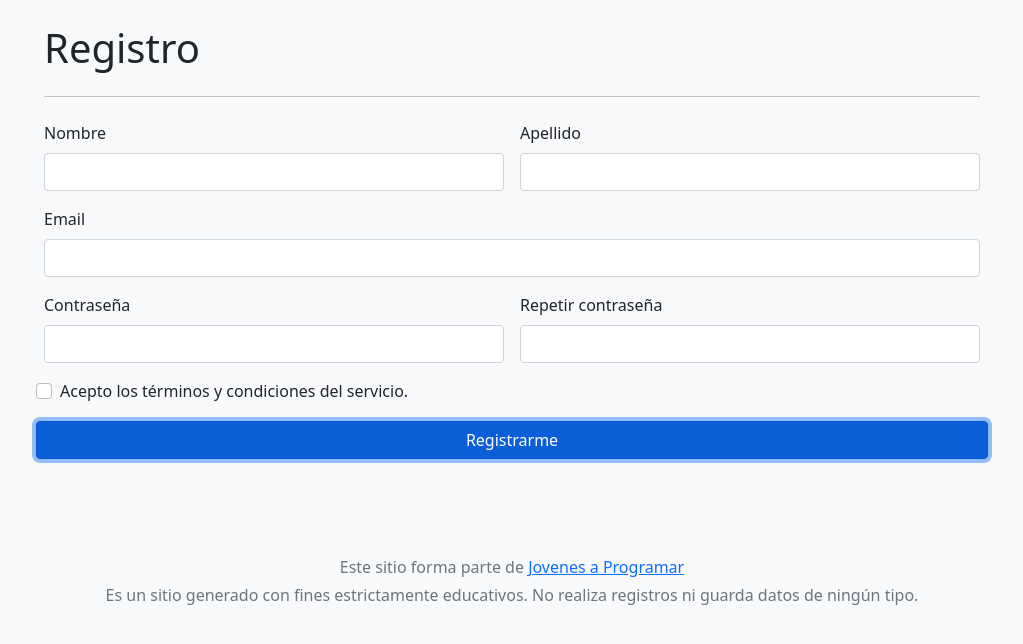
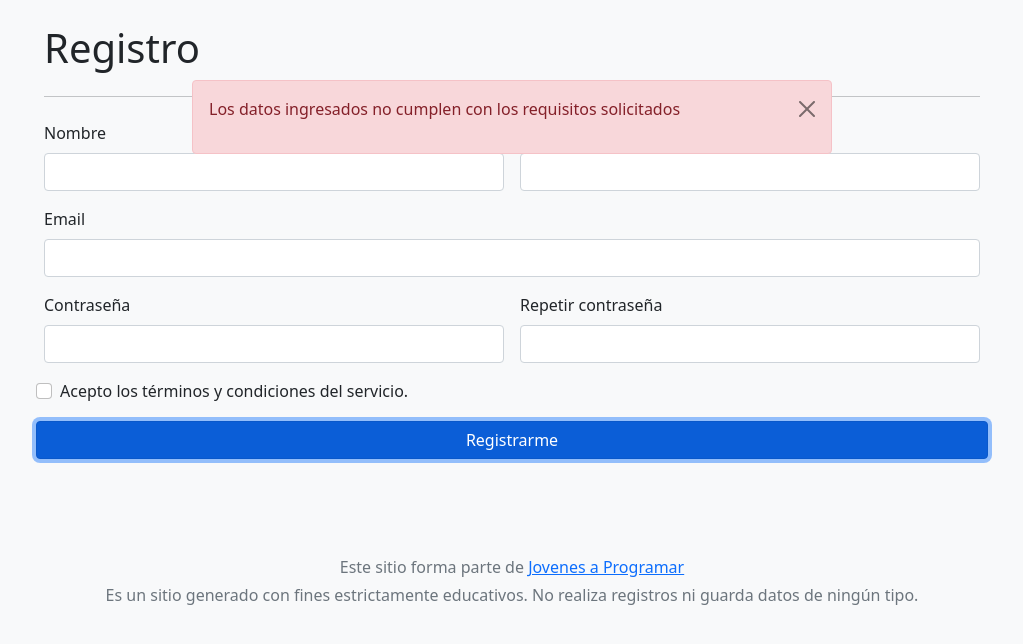
Before and after one commit to melprog/7.3.1.Taller, a plain HTML site: page index.html in a window 1280 px wide. Both pictures are taken after a click on the button "Registrarme". Shown: the whole page, without its empty margins (128-1151 px from the left). Drawn offline with Linux system fonts and the light colour scheme.

Commit message:
aceptar_tyc

```diff
--- a/js/validacion.js
+++ b/js/validacion.js
@@ -5,3 +5,22 @@ function showAlertSuccess() {
 function showAlertError() {
     document.getElementById("alert-danger").classList.add("show");
 }
+
+document.addEventListener('DOMContentLoaded', function() {
+    const regBtn = document.getElementById('regBtn');
+    const checkbox = document.getElementById('terminos');
+    const alertSuccess = document.getElementById('alert-success');
+    const alertDanger = document.getElementById('alert-danger');
+
+    regBtn.addEventListener('click', function() {
+      if (!checkbox.checked) {
+
+        alertDanger.classList.add('show');
+        alertSuccess.classList.remove('show');
+      } else {
+
+        alertSuccess.classList.add('show');
+        alertDanger.classList.remove('show');
+      }
+    });
+  });
```
Also changed, not shown: index.html (+1 -0 lines).
